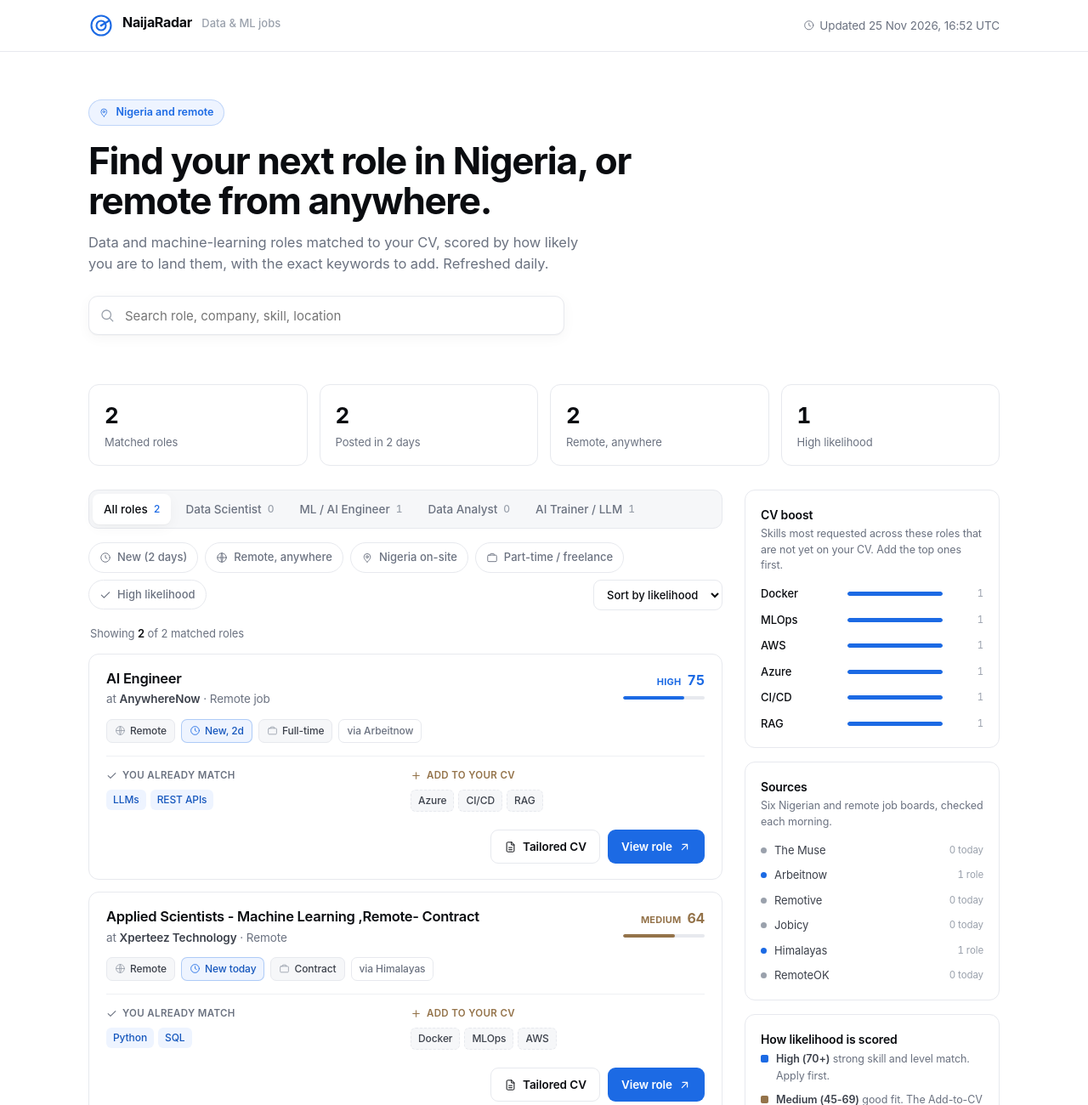
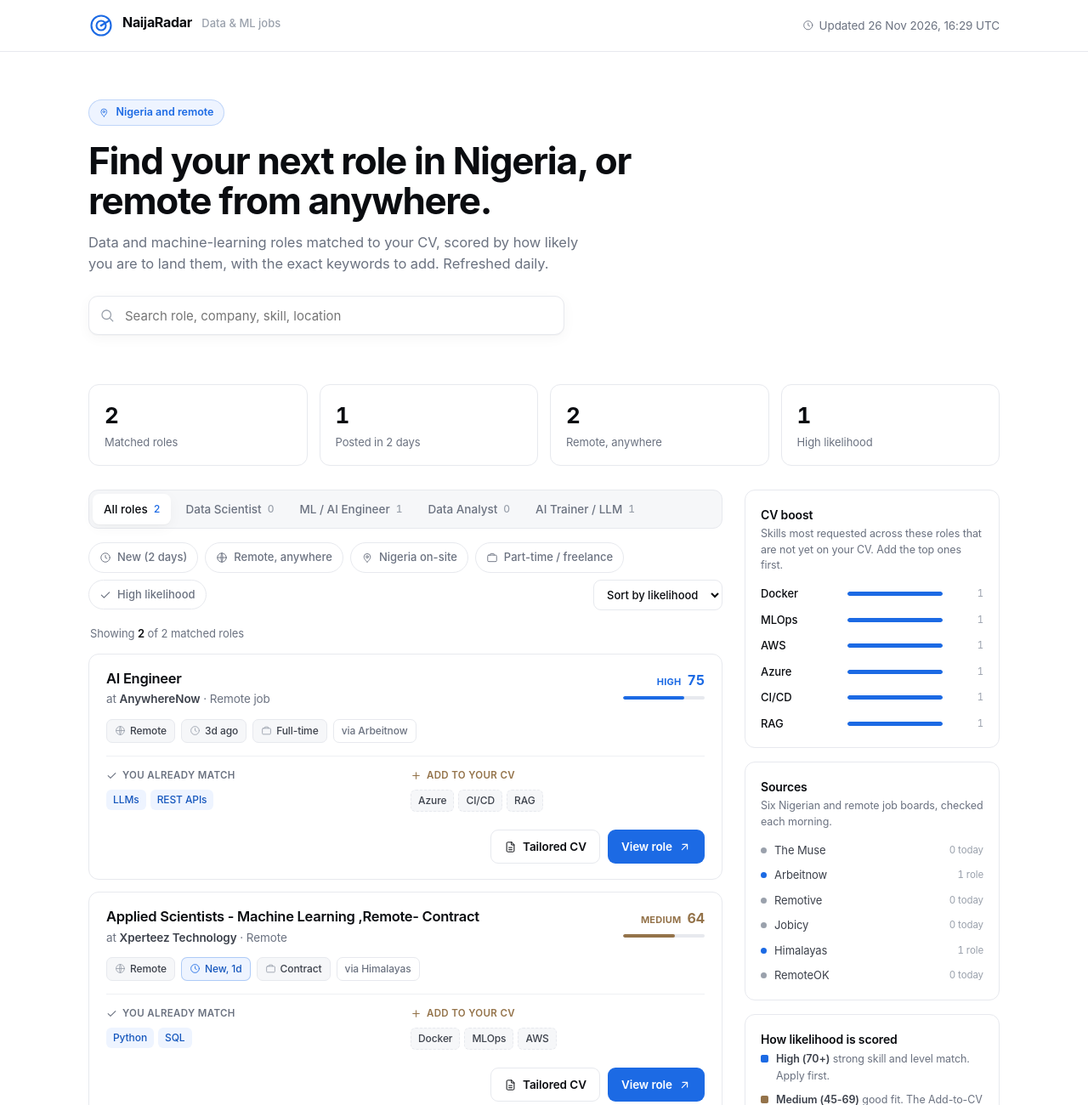
Before and after one commit to Azleem01/naija-job-tracker, a plain HTML site: page index.html in a window 1280 px wide. Shown: the top 1300 px of the page at 85% size. Drawn offline with Linux system fonts and the light colour scheme.

Commit message:
Daily refresh: Nigeria + remote jobs 2026-11-26

```diff
--- a/index.html
+++ b/index.html
@@ -256,14 +256,14 @@ const IC = {
 function ic(n){return IC[n]||'';}
 
 // ============ Data snapshot (Nigeria + high-chance remote) generated 2026-08-02 ============
-const LAST_UPDATED = "25 Nov 2026, 16:52 UTC";
+const LAST_UPDATED = "26 Nov 2026, 16:29 UTC";
 // sources: Indeed Nigeria, ng.jooble, MyJobMag, Jobberman, HotNigerianJobs (checked), Himalayas (checked)
 const SOURCES = ["The Muse", "Arbeitnow", "Remotive", "Jobicy", "Himalayas", "RemoteOK"];
 
 // cat: ds | mle | da | ai   ·  remote=true means anywhere  ·  commutable=true means Nigeria on-site
 const JOBS = [
-  {"t":"Applied Scientists - Machine Learning ,Remote- Contract","co":"Xperteez Technology","loc":"Remote","cat":"mle","remote":true,"commutable":false,"type":"Contract","posted":"today","age":0,"salary":"","src":"Himalayas","url":"https://himalayas.app/companies/xperteez-technology/jobs/applied-scientists-machine-learning-remote-contract?utm_source=api","like":64,"have":["Python","SQL"],"add":["Docker","MLOps","AWS"]},
-  {"t":"AI Engineer","co":"AnywhereNow","loc":"Remote job","cat":"ai","remote":true,"commutable":false,"type":"Full-time","posted":"2 days ago","age":2,"salary":"","src":"Arbeitnow","url":"https://www.arbeitnow.nl/jobs/companies/anywherenow/remote-ai-engineer-rotterdam-22878","like":75,"have":["LLMs","REST APIs"],"add":["Azure","CI/CD","RAG"]}
+  {"t":"Applied Scientists - Machine Learning ,Remote- Contract","co":"Xperteez Technology","loc":"Remote","cat":"mle","remote":true,"commutable":false,"type":"Contract","posted":"1 day ago","age":1,"salary":"","src":"Himalayas","url":"https://himalayas.app/companies/xperteez-technology/jobs/applied-scientists-machine-learning-remote-contract?utm_source=api","like":64,"have":["Python","SQL"],"add":["Docker","MLOps","AWS"]},
+  {"t":"AI Engineer","co":"AnywhereNow","loc":"Remote job","cat":"ai","remote":true,"commutable":false,"type":"Full-time","posted":"3 days ago","age":3,"salary":"","src":"Arbeitnow","url":"https://www.arbeitnow.nl/jobs/companies/anywherenow/remote-ai-engineer-rotterdam-22878","like":75,"have":["LLMs","REST APIs"],"add":["Azure","CI/CD","RAG"]}
 ];
 
 // ============ State ============
```
